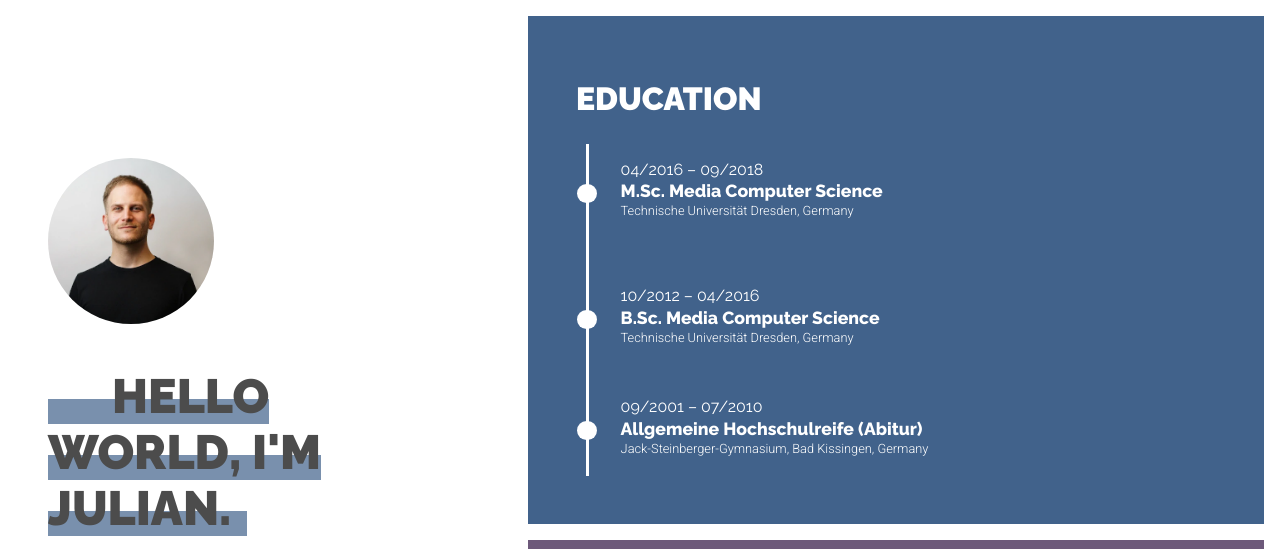
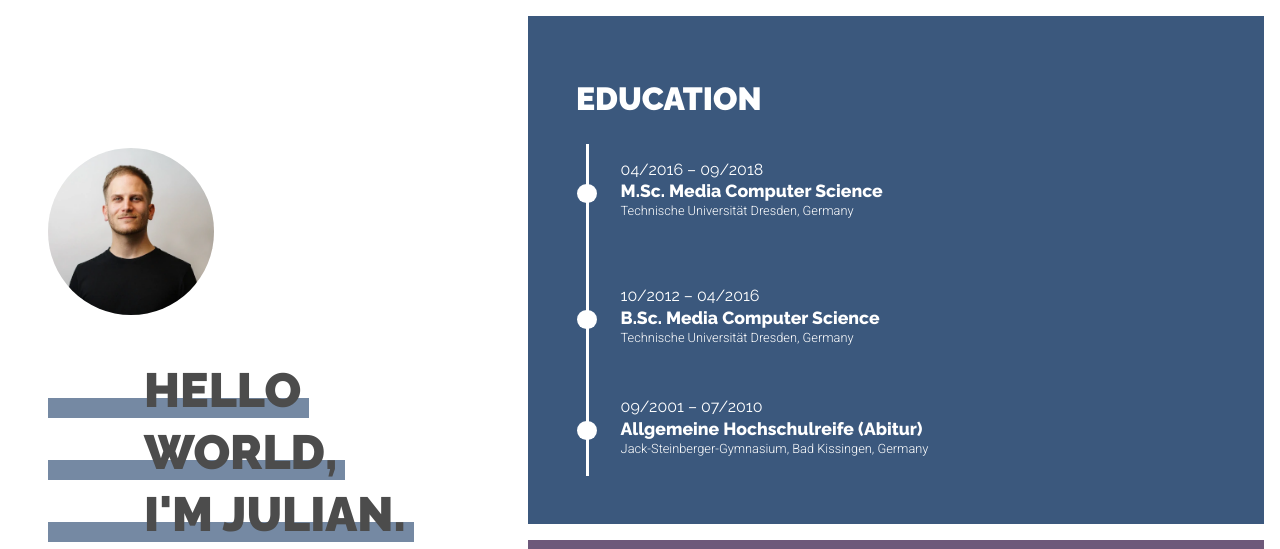
Before and after one commit to julianctni/homepage, a Vue app: page / in a window 1280 px wide. Shown: the top 549 px of the page. Built offline with nearby package versions, Linux system fonts and the light colour scheme.

Commit message:
Adjust thick underline for h1

```diff
--- a/css/style.css
+++ b/css/style.css
@@ -91,7 +91,7 @@ main>section {
 }
 
 main>section:nth-child(3n + 1) {
-  background-color: #41628b;
+  background-color: #3b587d;
 }
 
 main>section:nth-of-type(3n + 2) {
@@ -219,21 +219,22 @@ main>div:last-child {
     justify-content: center;
   }
 
-  h1 span{
-    padding: 0 1rem 0 4rem;
-    line-height: 110%;
+  h1 span {
+    padding: 0 .5rem 0 6rem;
+    box-decoration-break: clone;
+    line-height: 130%;
   }
 
-  h1 span.blue{
-    background: linear-gradient(to top, #41628b 45%, transparent 45%);
+  h1 span.blue {
+    background: linear-gradient(to top, #3b587d 35%, transparent 35%);
   }
 
-  h1 span.violet{
-    background: linear-gradient(to top, #6d597a 45%, transparent 45%);
+  h1 span.violet {
+    background: linear-gradient(to top, #6d597a 35%, transparent 35%);
   }
 
-  h1 span.red{
-    background: linear-gradient(to top, #ab6a78 45%, transparent 45%);
+  h1 span.red {
+    background: linear-gradient(to top, #ab6a78 35%, transparent 35%);
   }
 
   main {
--- a/index.html
+++ b/index.html
@@ -27,7 +27,7 @@
         </picture>
         <h1>
           <span :class="h1Background">
-            Hello world, I'm Julian.
+            Hello world, <br />I'm Julian.
           </span>
         </h1>
         <p>A studied media computer scientist, based in Dresden, Germany.</p>
```
